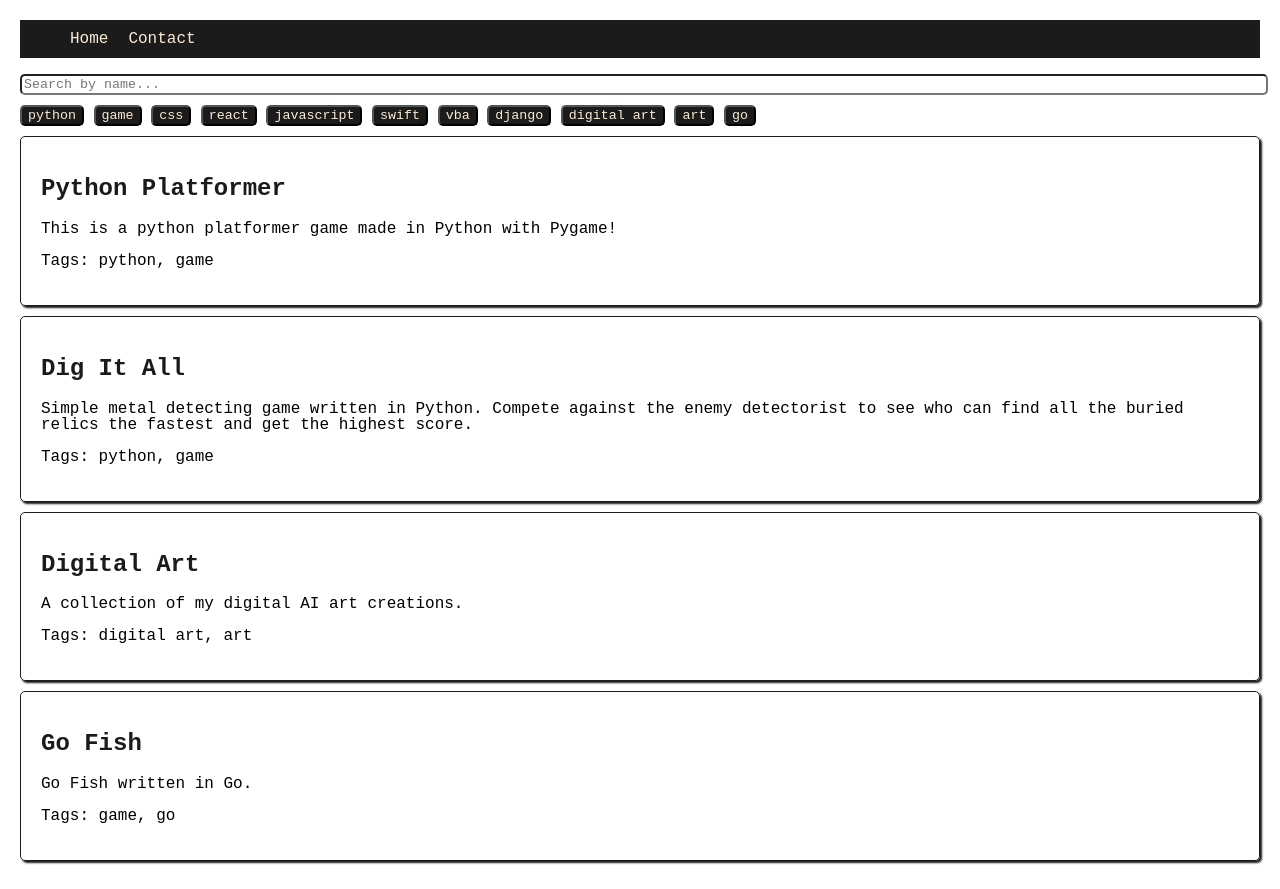
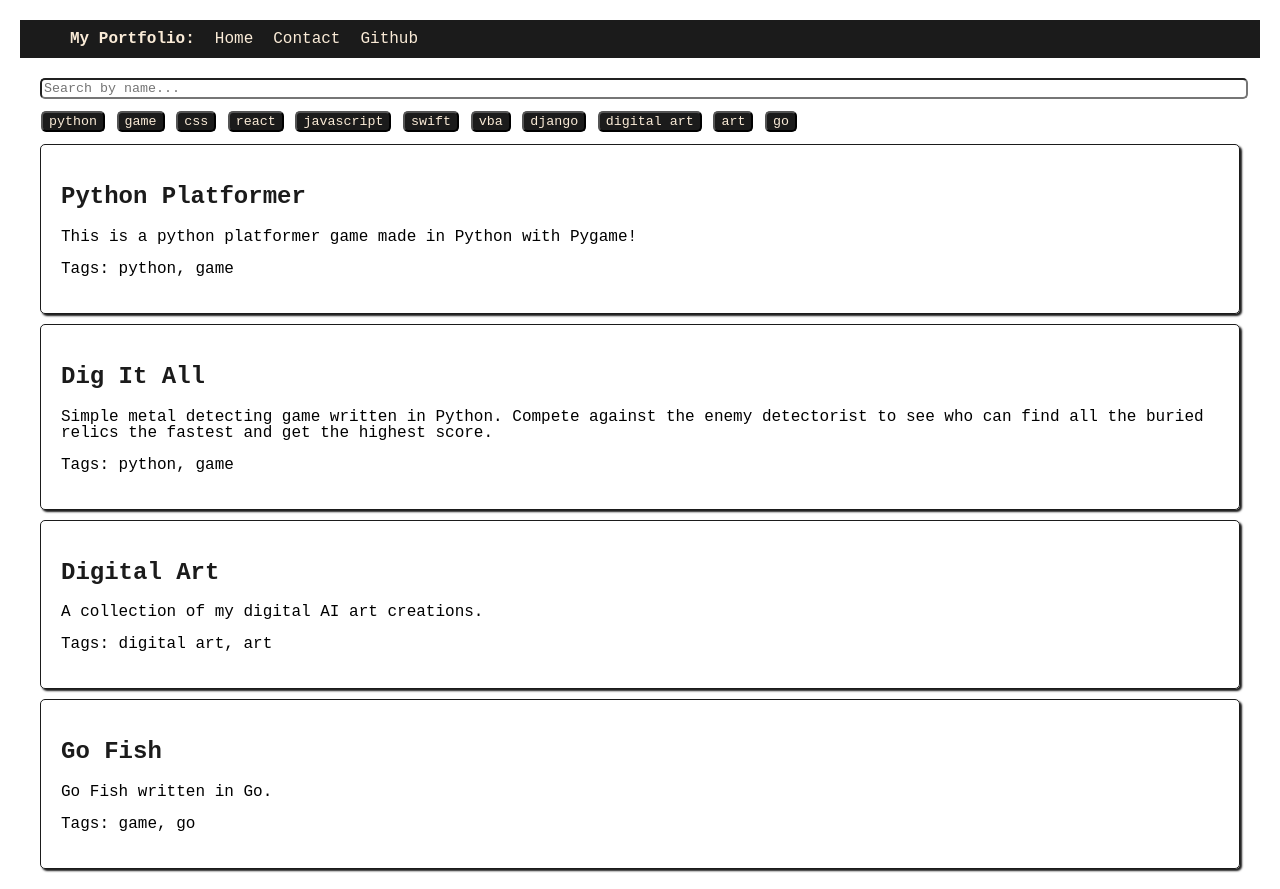
Before and after one commit to Infusca/Portfolio, a Django app: page / in a window 1280 px wide. Before the commit the page ends 864 px from the top, so only its background shows below. Run offline with Django 5.2, Linux system fonts and the light colour scheme; data comes from the database, SQL or seed files in the repository; both versions use the stored data as it was after the commit.

Commit message:
final update prior to attempt to host with heroku

```diff
--- a/app/main/static/css/base.css
+++ b/app/main/static/css/base.css
@@ -29,8 +29,18 @@ a{
     text-decoration: none;
 }
 
+a:hover{
+    text-decoration: line-through;
+}
+
 main{
-    margin: 0px;
+    margin: 20px;
+}
+
+@media  screen and (max-width: 600px) {
+    main{
+        margin: 0px;
+    }
 }
 
 .filters{
@@ -50,6 +60,7 @@ button{
     background-color: rgb(27, 27, 27);
     color: antiquewhite;
     border-radius: 5px;
+    margin: 2px 1px;
 }
 
 .projects-list{
--- a/app/main/static/css/contact.css
+++ b/app/main/static/css/contact.css
@@ -58,6 +58,12 @@ h1{
     width: 50%;
  }
 
+ @media screen and (max-width:820px) {
+    form{
+        width: 100%;
+    }
+ }
+
 form div{
     display: flex;
     margin: 5px;
--- a/app/main/static/css/project.css
+++ b/app/main/static/css/project.css
@@ -32,6 +32,8 @@ a{
 
 main{
     text-align: center;
+    width: 80%;
+    margin: auto;
 }
 
 main a{
--- a/app/main/templates/base.html
+++ b/app/main/templates/base.html
@@ -15,8 +15,10 @@
 
         <header>
             <ul class="nav-menu">
+                <li> <b><a href="/">My Portfolio: </a> </b></li>
                 <li> <a href="/home">Home</a> </li>
                 <li> <a href="/contact">Contact</a> </li>
+                <li> <a href="https://github.com/infusca" target="_blank">Github</a> </li>
             </ul>
         </header>
 
```
Also changed, not shown: app/mydb.sqlite3.
